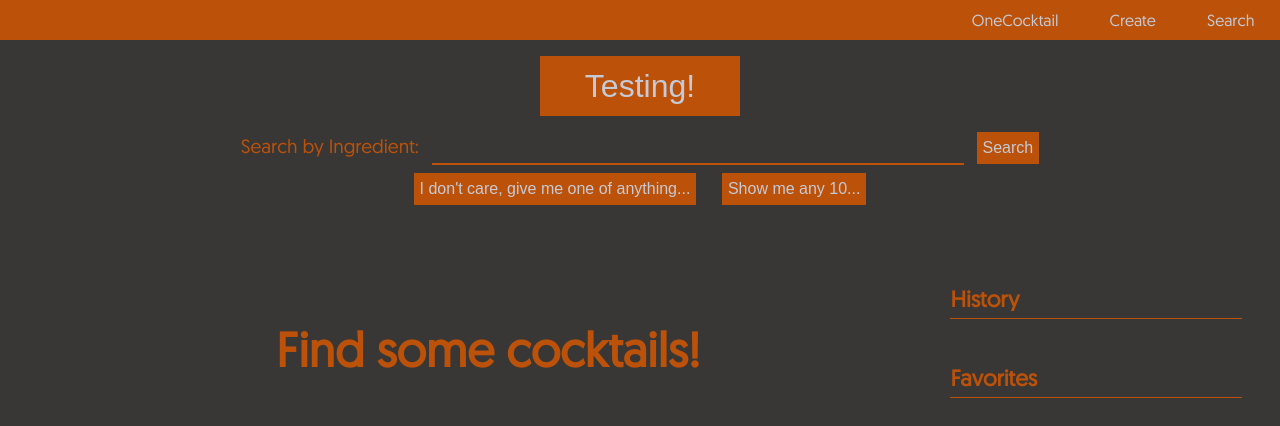
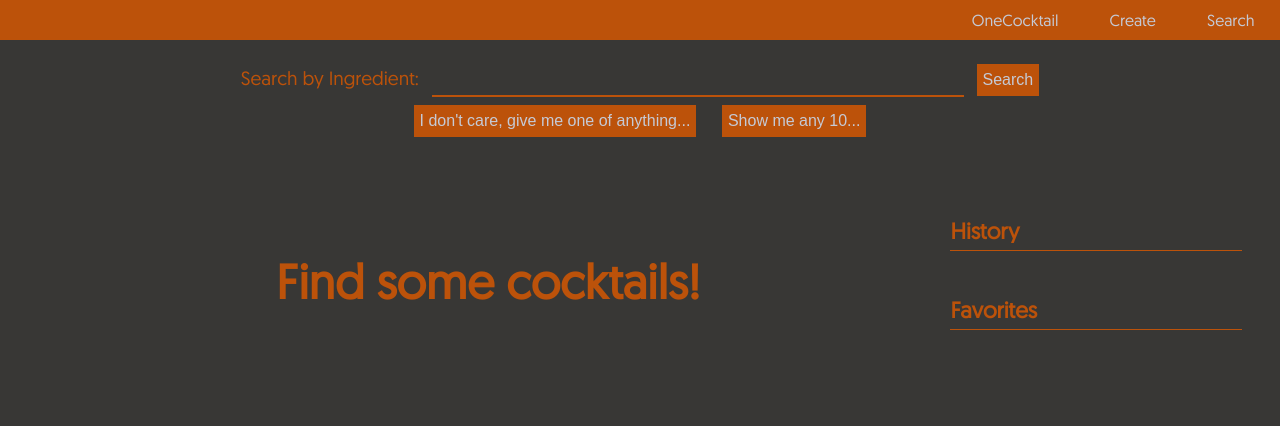
Before and after one commit to hank-frank/cocktail, a React (Vite) app: page /oneCocktail in a window 1280 px wide. Shown: the top 426 px of the page. Built offline with nearby package versions, Linux system fonts and the light colour scheme.

Commit message:
removes test button for heroku

```diff
--- a/src/public/js/App.jsx
+++ b/src/public/js/App.jsx
@@ -143,9 +143,9 @@ function App() {
     return(
         <Router>
             <Header />
-            <div className="test-button-container">
+            {/* <div className="test-button-container">
                 <button className="test-button" onClick={ ()=> forTesting()}>Testing!</button>
-            </div>
+            </div> */}
             <SearchBar
                 search = { searchByIngredient }
                 getRandom = { getRandomCocktail }
--- a/src/public/sass/main.scss
+++ b/src/public/sass/main.scss
@@ -100,7 +100,7 @@ body {
 }
 
 /////////////////////////////////////////////////////
-///               Search
+///               Search Bar
 /////////////////////////////////////////////////////
 
 .back-container {
@@ -121,7 +121,7 @@ body {
 
 .search-section {
     @include horizontal-center;
-    margin: 0;
+    margin: 3vh 0 0 0;
 }
 
 .search-label {
```
